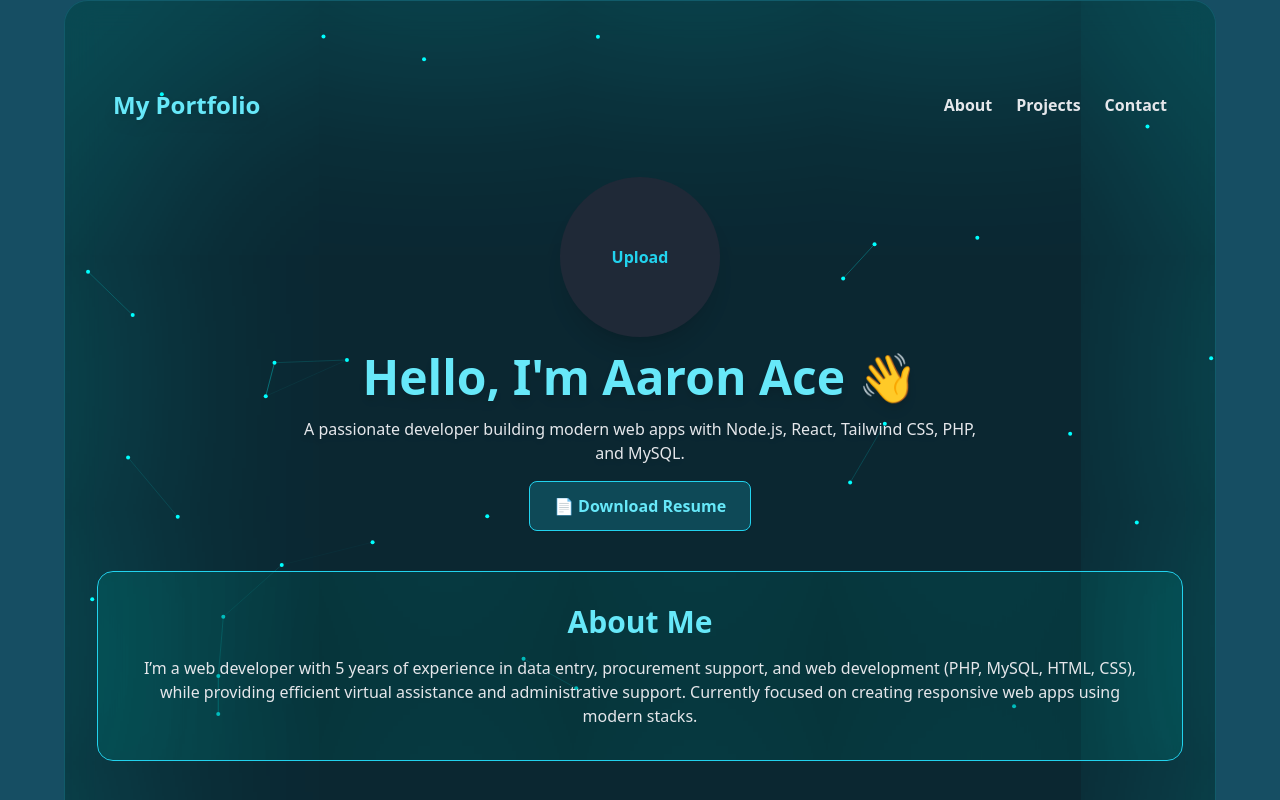
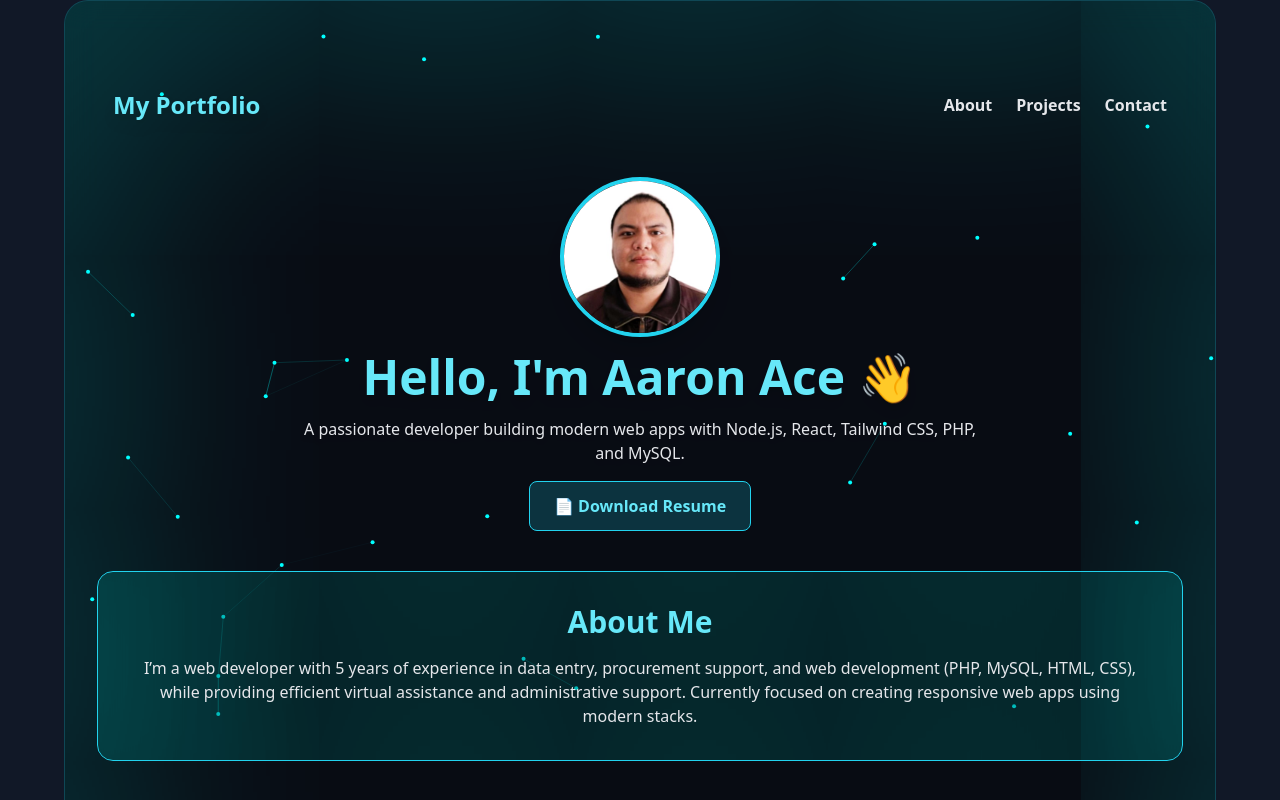
Before and after one commit to Ace052896/my-portfolio, a React (Vite) app: page / in a window 1280 px wide. Shown: the top 800 px of the page. Built offline with nearby package versions, Linux system fonts and the light colour scheme.

Commit message:
Update profile image and hover effects

```diff
--- a/src/App.jsx
+++ b/src/App.jsx
@@ -1,25 +1,9 @@
-import { useState, useEffect, useRef } from "react";
+import { useRef, useEffect } from "react";
+import profilePic from "./assets/profile.jpg"; // replace with your actual asset path
 
 export default function App() {
-  const [profilePic, setProfilePic] = useState(null);
   const canvasRef = useRef(null);
-
-  useEffect(() => {
-    const savedPic = localStorage.getItem("profilePic");
-    if (savedPic) setProfilePic(savedPic);
-  }, []);
-
-  const handleImageUpload = (e) => {
-    const file = e.target.files[0];
-    if (file) {
-      const reader = new FileReader();
-      reader.onloadend = () => {
-        setProfilePic(reader.result);
-        localStorage.setItem("profilePic", reader.result);
-      };
-      reader.readAsDataURL(file);
-    }
-  };
+  const containerRef = useRef(null);
 
   // Connect-the-dots canvas animation
   useEffect(() => {
@@ -53,7 +37,7 @@ export default function App() {
           const dy = dots[i].y - dots[j].y;
           const dist = Math.sqrt(dx * dx + dy * dy);
           if (dist < 100) {
-            ctx.strokeStyle = `rgba(0,255,255,${1 - dist/100})`;
+            ctx.strokeStyle = `rgba(0,255,255,${1 - dist / 100})`;
             ctx.lineWidth = 0.5;
             ctx.beginPath();
             ctx.moveTo(dots[i].x, dots[i].y);
@@ -77,18 +61,22 @@ export default function App() {
     animate();
 
     const handleResize = () => {
-      width = canvas.width = canvas.offsetWidth;
-      height = canvas.height = canvas.offsetHeight;
+      if (containerRef.current) {
+        width = canvas.width = containerRef.current.offsetWidth;
+        height = canvas.height = containerRef.current.offsetHeight;
+      }
     };
     window.addEventListener("resize", handleResize);
     return () => window.removeEventListener("resize", handleResize);
   }, []);
 
   return (
-    <div className="relative min-h-screen bg-cyan-900 flex justify-center items-start py-100">
+    <div className="relative min-h-screen bg-gray-900 flex justify-center items-start py-100">
       {/* Glowing Black Glass Container */}
-      <div className="relative w-full max-w-6xl p-8 space-y-10 bg-black/50 backdrop-blur-lg rounded-3xl border border-cyan-400/30 shadow-inner-glow overflow-hidden">
-
+      <div
+        ref={containerRef}
+        className="relative w-full max-w-6xl p-8 space-y-10 bg-black/50 backdrop-blur-lg rounded-3xl border border-cyan-400/30 shadow-inner-glow overflow-hidden"
+      >
         {/* Connect-the-dots canvas */}
         <canvas
           ref={canvasRef}
@@ -107,28 +95,11 @@ export default function App() {
 
         {/* Hero Section */}
         <section className="relative flex flex-col items-center text-center space-y-4 z-10">
-          <div className="relative group">
-            {profilePic ? (
-              <img
-                src={profilePic}
-                alt="Profile"
-                className="w-40 h-40 object-cover rounded-full border-4 border-cyan-400 shadow-xl transform transition duration-500 group-hover:scale-110 cursor-pointer"
-                onClick={() => document.querySelector("#fileInput").click()}
-              />
-            ) : (
-              <div
-                className="w-40 h-40 flex items-center justify-center rounded-full bg-gray-800 text-cyan-400 font-semibold shadow-xl cursor-pointer"
-                onClick={() => document.querySelector("#fileInput").click()}
-              >
-                Upload
-              </div>
-            )}
-            <input
-              id="fileInput"
-              type="file"
-              accept="image/*"
-              onChange={handleImageUpload}
-              className="hidden"
+          <div className="relative">
+            <img
+              src={profilePic}
+              alt="Profile"
+              className="w-40 h-40 object-cover rounded-full border-4 border-cyan-400 shadow-xl transform transition duration-500 hover:scale-110"
             />
           </div>
 
```
Also changed, not shown: src/assets/profile.jpg (added).
